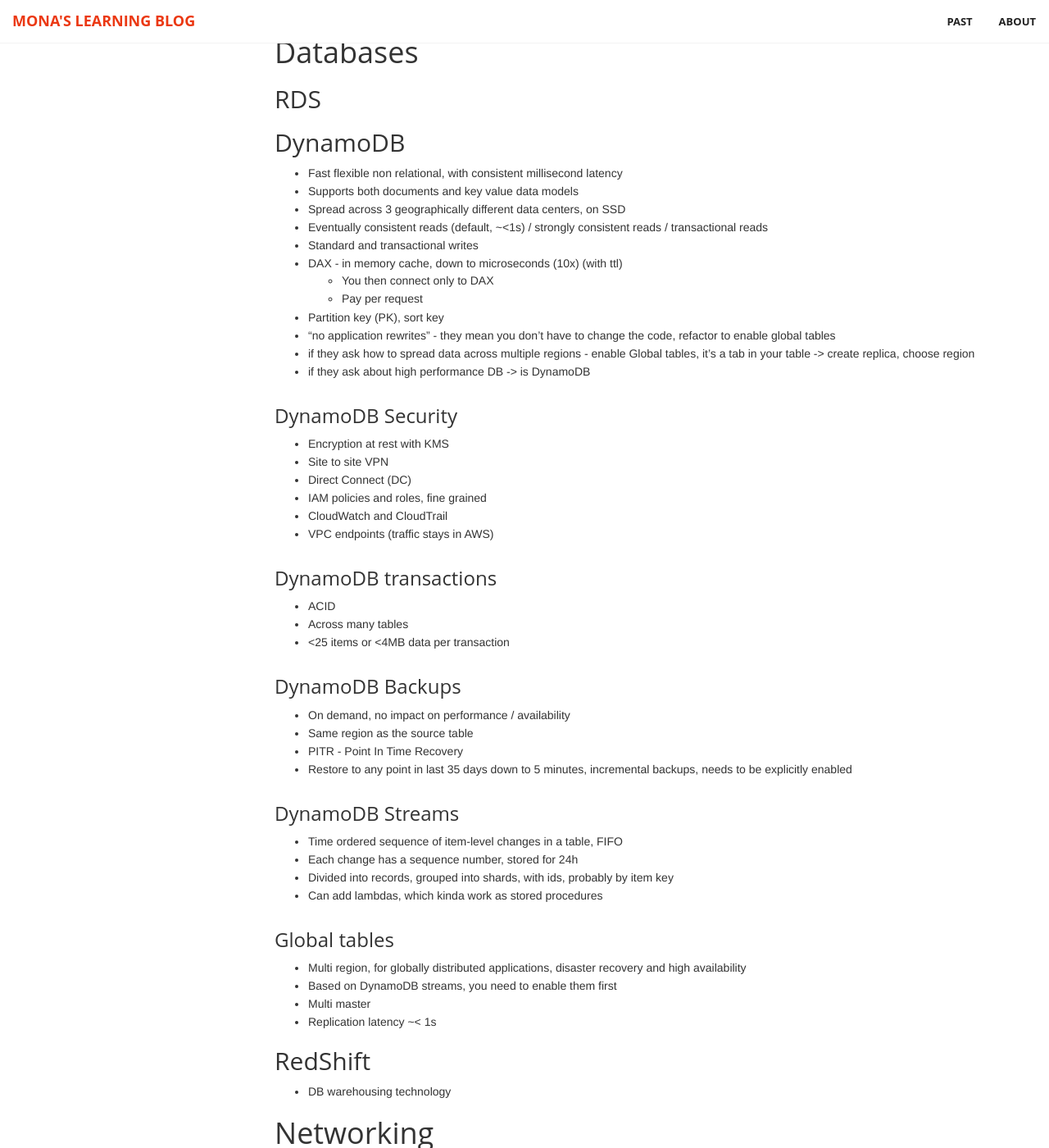
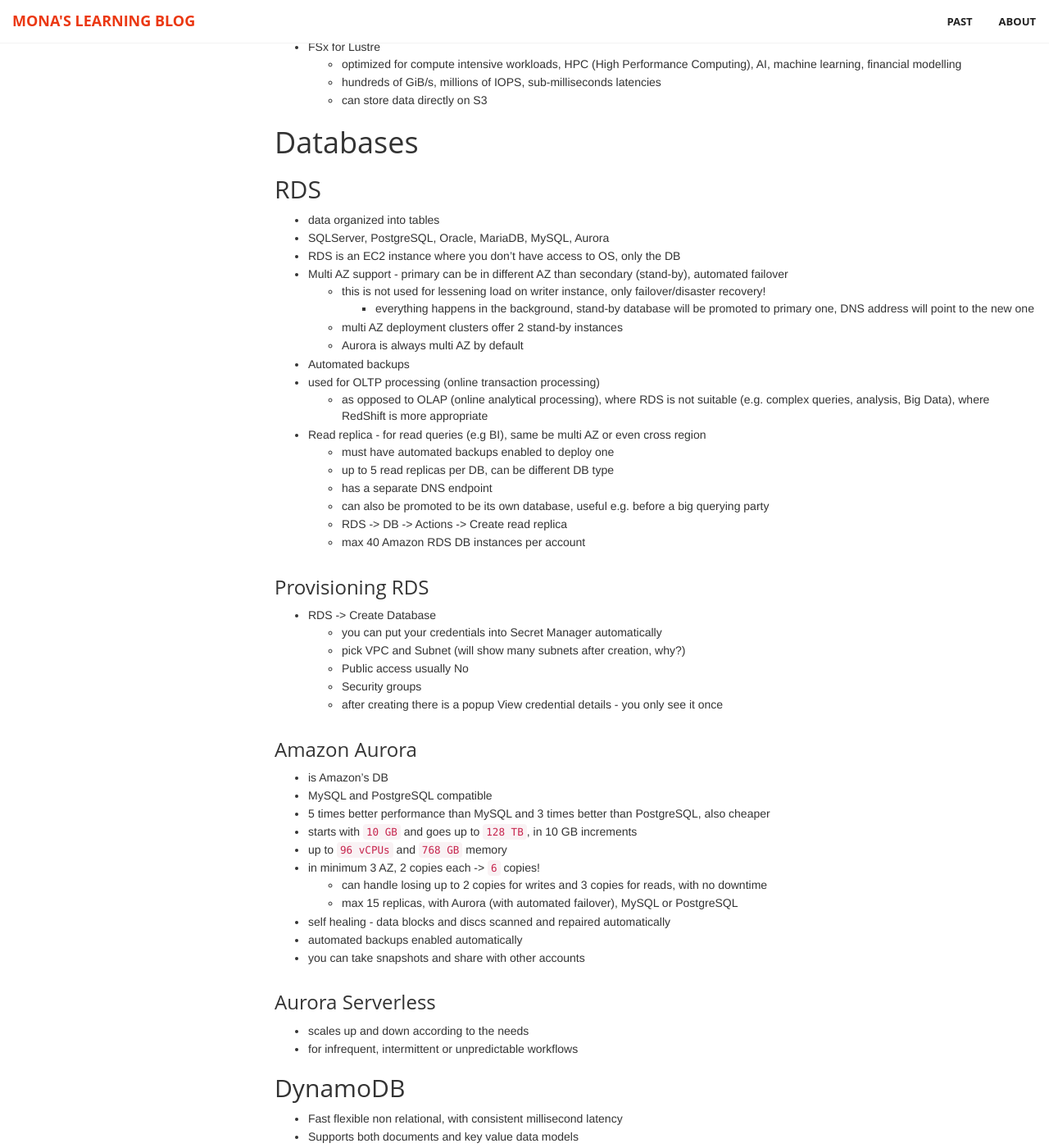
Before and after one commit to monikma/monikma.github.io, a Jekyll site: the page built from _posts/2024-03-04-aws-certified-solutions-archiect.md, in a window 1280 px wide and 1400 px high, scrolled down 18111 px. Shown: the whole window at 82% size. Built offline with Jekyll 4.4.1, drawn with Linux system fonts in a browser that asks for light colours; some of the changed text lies outside the part shown.

Commit message:
Update: Databases

````diff
--- a/_posts/2024-03-04-aws-certified-solutions-archiect.md
+++ b/_posts/2024-03-04-aws-certified-solutions-archiect.md
@@ -737,19 +737,64 @@
 # Databases
 
 ## RDS
+- data organized into tables
+- SQLServer, PostgreSQL, Oracle, MariaDB, MySQL, Aurora
+- RDS is an EC2 instance where you don't have access to OS, only the DB
+- Multi AZ support - primary can be in different AZ than secondary (stand-by), automated failover
+  - this is not used for lessening load on writer instance, only failover/disaster recovery!
+    - everything happens in the background, stand-by database will be promoted to primary one, DNS address will point to the new one
+  - multi AZ deployment clusters offer 2 stand-by instances
+  - Aurora is always multi AZ by default
+- Automated backups
+- used for OLTP processing (online transaction processing)
+  - as opposed to OLAP (online analytical processing), where RDS is not suitable (e.g. complex queries, analysis, Big Data), where RedShift is more appropriate
+- Read replica - for read queries (e.g BI), same be multi AZ or even cross region
+  - must have automated backups enabled to deploy one
+  - up to 5 read replicas per DB, can be different DB type
+  - has a separate DNS endpoint
+  - can also be promoted to be its own database, useful e.g. before a big querying party
+  - RDS -> DB -> Actions -> Create read replica
+  - max 40 Amazon RDS DB instances per account
+
+### Provisioning RDS
+- RDS -> Create Database
+  - you can put your credentials into Secret Manager automatically
+  - pick VPC and Subnet (will show many subnets after creation, why?)
+  - Public access usually No
+  - Security groups
+  - after creating there is a popup View credential details - you only see it once
+
+### Amazon Aurora
+- is Amazon's DB
+- MySQL and PostgreSQL compatible
+- 5 times better performance than MySQL and 3 times better than PostgreSQL, also cheaper
+- starts with `10 GB` and goes up to `128 TB`, in 10 GB increments
+- up to `96 vCPUs` and `768 GB` memory
+- in minimum 3 AZ, 2 copies each -> `6` copies!
+  - can handle losing up to 2 copies for writes and 3 copies for reads, with no downtime
+  - max 15 replicas, with Aurora (with automated failover), MySQL or PostgreSQL
+- self healing - data blocks and discs scanned and repaired automatically
+- automated backups enabled automatically
+- you can take snapshots and share with other accounts
+
+### Aurora Serverless
+- scales up and down according to the needs
+- for infrequent, intermittent or unpredictable workflows
 
 ## DynamoDB
-
 - Fast flexible non relational, with consistent millisecond latency
 - Supports both documents and key value data models
+- IoT, gaming, mobile
 - Spread across 3 geographically different data centers, on SSD
 - Eventually consistent reads (default, ~<1s) / strongly consistent reads / transactional reads
-- Standard and transactional writes
-- DAX - in memory cache, down to microseconds (10x) (with ttl)
+- Standard / transactional writes
+- DAX - in memory cache, down to microseconds (<10x) (with ttl)
   - You then connect only to DAX
   - Pay per request
+  - you connect to DAX, everything else in the background
 - Partition key (PK), sort key
 - "no application rewrites" - they mean you don’t have to change the code, refactor to enable global tables
+- On-Demand (pay per request) or provisioned
 - if they ask how to spread data across multiple regions - enable Global tables, it’s a tab in your table -> create replica, choose region
 - if they ask about high performance DB -> is DynamoDB
 
@@ -757,14 +802,14 @@
 - Encryption at rest with KMS
 - Site to site VPN
 - Direct Connect (DC)
-- IAM policies and roles, fine grained
-- CloudWatch and CloudTrail
+- IAM policies and roles, fine grained access
+- CloudWatch and CloudTrail integration
 - VPC endpoints (traffic stays in AWS)
 
 ### DynamoDB transactions
 - ACID
 - Across many tables
-- <25 items or <4MB data per transaction
+- <100 items or <4MB data per transaction
 
 ### DynamoDB Backups
 - On demand, no impact on performance / availability
@@ -775,14 +820,43 @@
 ### DynamoDB Streams
 - Time ordered sequence of item-level changes in a table, FIFO
 - Each change has a sequence number, stored for 24h
-- Divided into records, grouped into shards, with ids, probably by item key
+- Streams divided into records (1 record = 1 change?), grouped into shards, with ids, probably by item key
 - Can add lambdas, which kinda work as stored procedures
 
 ### Global tables
-- Multi region, for globally distributed applications, disaster recovery and high availability
+- Multi region tables, for globally distributed applications, offers disaster recovery and high availability
+- Can be turned on without need to make code changes
 - Based on DynamoDB streams, you need to enable them first
 - Multi master
 - Replication latency ~< 1s
+- How to spread your table across multiple regions
+  - DynamoDB -> Create table -> PK -> Open the table -> Global Tables -> Create replica -> pick region (streams will be automatically enabled)
+
+## DocumentDB
+- is MongoDB on AWS - document database
+- only if you already have MongoDB on premise and want to move it to the Cloud, otherwise DynamoDB is better
+- will add scalability and durability, backups, all ops overhread
+  - you use AWS Migration Service
+
+## Amazon Keyspaces
+- is Cassandra on AWS - distributed noSQL DB for Big Data
+- is serverless
+
+## Amazon Neptune
+- is a graph database
+- use cases: social graphs, ad targeting, personalisation, analytics, product database, model general information, fraud detection, security risk detection
+
+## QLDB (Amazon Quantuum Ledger Database)
+- nothing to do with quantuum computing
+- ledger database - changelog where records cannot be modified, you don't update, only insert
+  - cryptographically verifiable
+  - owned by 1 authority
+- usages: crypto, blockchain, shipping tracking, deliveries, pharmaceutical companies tracking drug distribution, financial transactions, claims history
+
+## Amazon Timestream
+- DB for data points logged over series of time
+- trillions of events per day, up to 1k faster and 10x cheaper than RDS
+- uses: IoT, weather stations, web traffic analysis, devops monitoring
 
 ## RedShift
 - DB warehousing technology
@@ -804,6 +878,43 @@
 ## AWS Global Accelerator
 - Accelerate your audiences against your application in the AWS
 
+## Installing Wordpress
+- create RDS DB
+- create EC2, inside:
+```bash
+sudo apt install apache2 libapache2-mod-php php-mysql
+# (install wordpress - skipped)
+cd /var/www/
+ls
+sudo mv /wordpress .
+cd wordpress
+sudo mv 000-default.conf /etc/apache2/sites-enabled/ #apache configuration, to serve from /var/www/wordpress
+sudo apache2ctl restart
+sudo nano wp-config.php
+```
+```
+...
+// ** MySQL settings - You can get this info from your web host ** //
+/** The name of the database for WordPress */
+define( 'DB_NAME', 'wordpress' );
+
+/** MySQL database username */
+define( 'DB_USER', 'wordpress' );
+
+/** MySQL database password */
+define( 'DB_PASSWORD', 'wordpress' );
+
+/** MySQL hostname */
+define( 'DB_HOST', '<the RDS Endpoint>' );
+
+/** Database Charset to use in creating database tables. */
+define( 'DB_CHARSET', 'utf8' );
+
+/** The Database Collate type. Don't change this if in doubt. */
+define( 'DB_COLLATE', '' );\
+...
+```
+- Security Group -> add MySQL inbound rule, from that same SG
 
 # IAM
 - `us-east-1` is the region AWS rolls out their services first - but IAM is global
````
